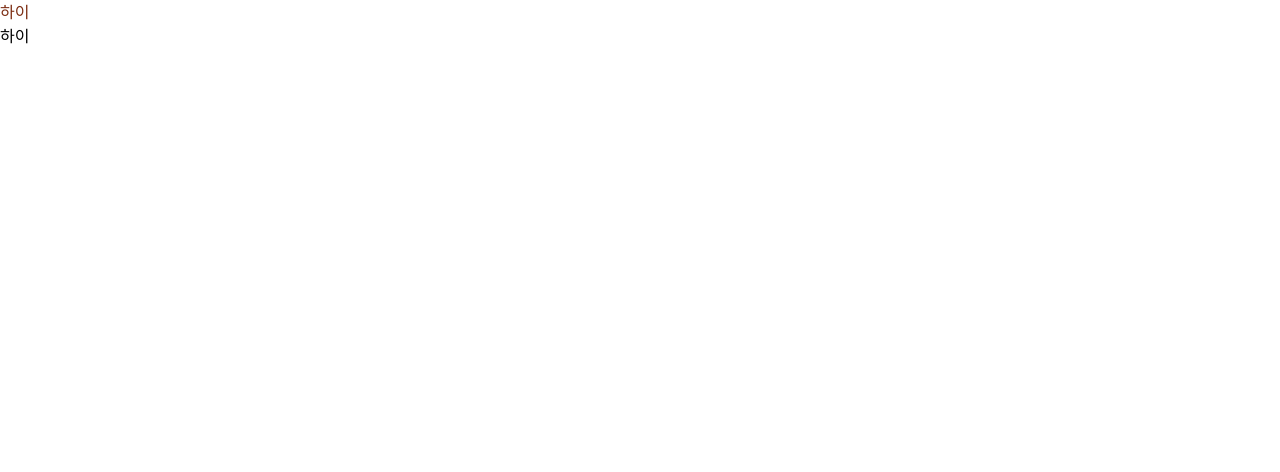
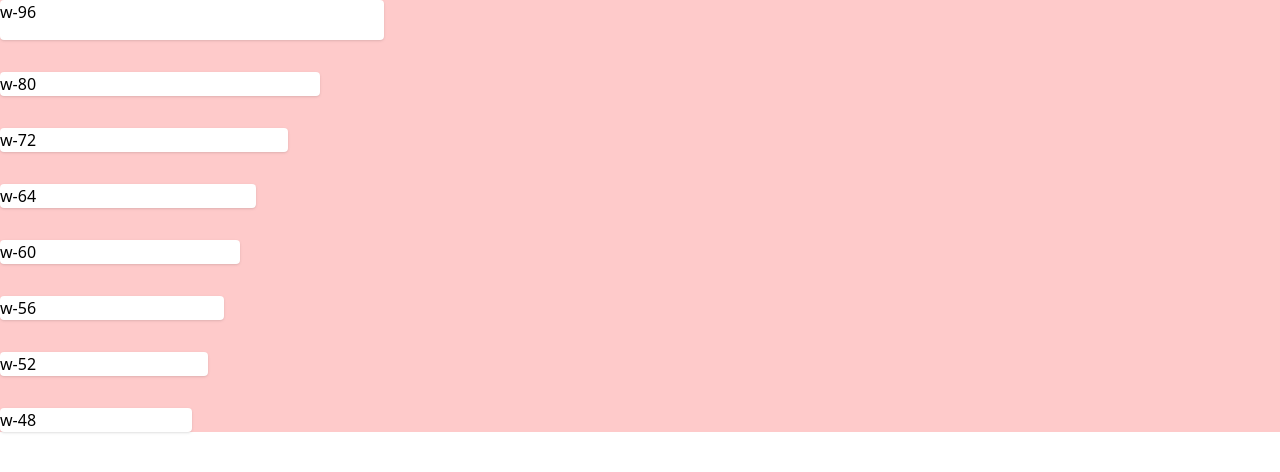
Before and after one commit to minhoshin11/study, a React (Vite) app in the folder tailwind-react/: page / in a window 1280 px wide. Shown: the top 472 px of the page. Built offline with nearby package versions, Linux system fonts and the light colour scheme.

Commit message:
테일윈드 예제 만들어보기

```diff
--- a/tailwind-react/src/App.jsx
+++ b/tailwind-react/src/App.jsx
@@ -1,10 +1,20 @@
 import "./App.css";
 
 function App() {
+  //테일윈드는 실습할 때 마다 찾아와서 사용하는 게 좋음.
+  //색깔별로 우선순위가 있다.
   return (
     <>
-      <div className="text-orange-900">하이</div>
-      <div>하이</div>
+      <div className="space-y-8 bg-red-200">
+        <div className="w-96 h-10 bg-white shadow rounded">w-96</div>
+        <div className="w-80 bg-white shadow rounded">w-80</div>
+        <div className="w-72 bg-white shadow rounded">w-72</div>
+        <div className="w-64 bg-white shadow rounded">w-64</div>
+        <div className="w-60 bg-white shadow rounded">w-60</div>
+        <div className="w-56 bg-white shadow rounded">w-56</div>
+        <div className="w-52 bg-white shadow rounded">w-52</div>
+        <div className="w-48 bg-white shadow rounded">w-48</div>
+      </div>
     </>
   );
 }
```
